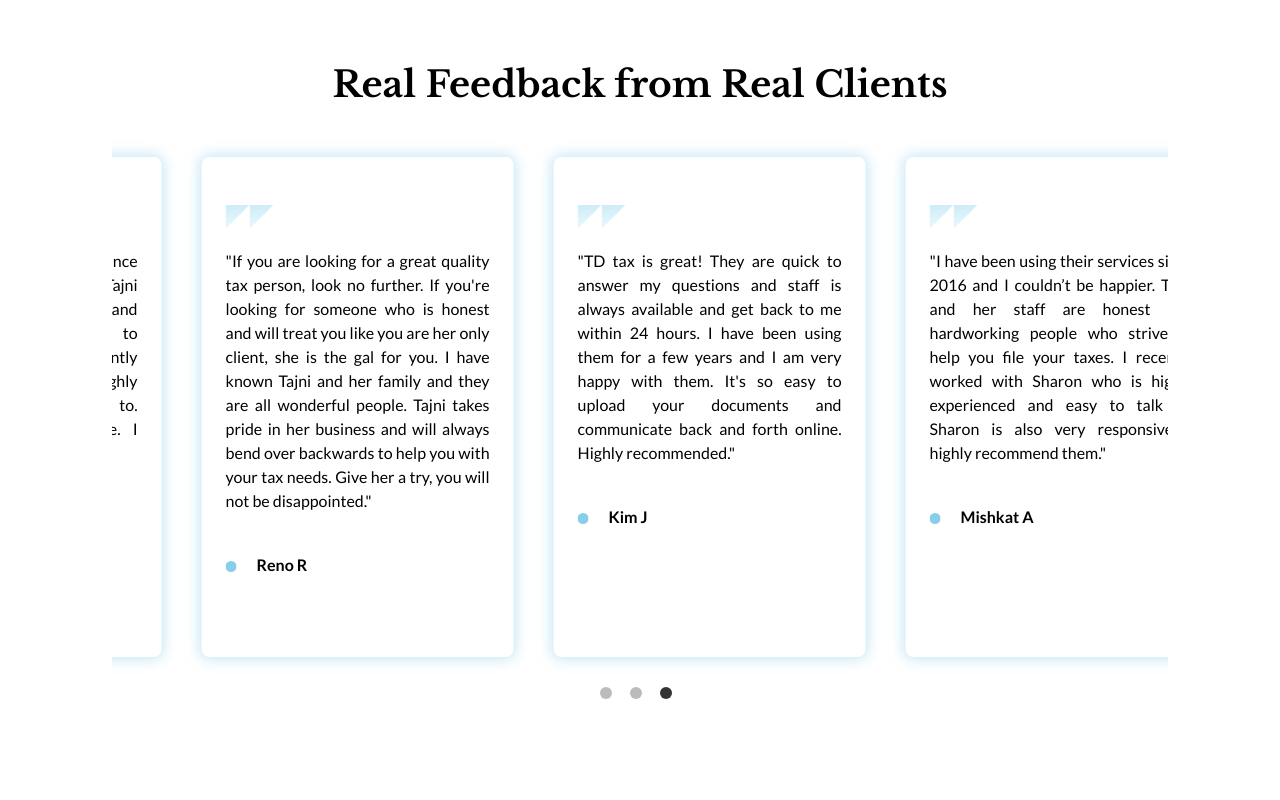
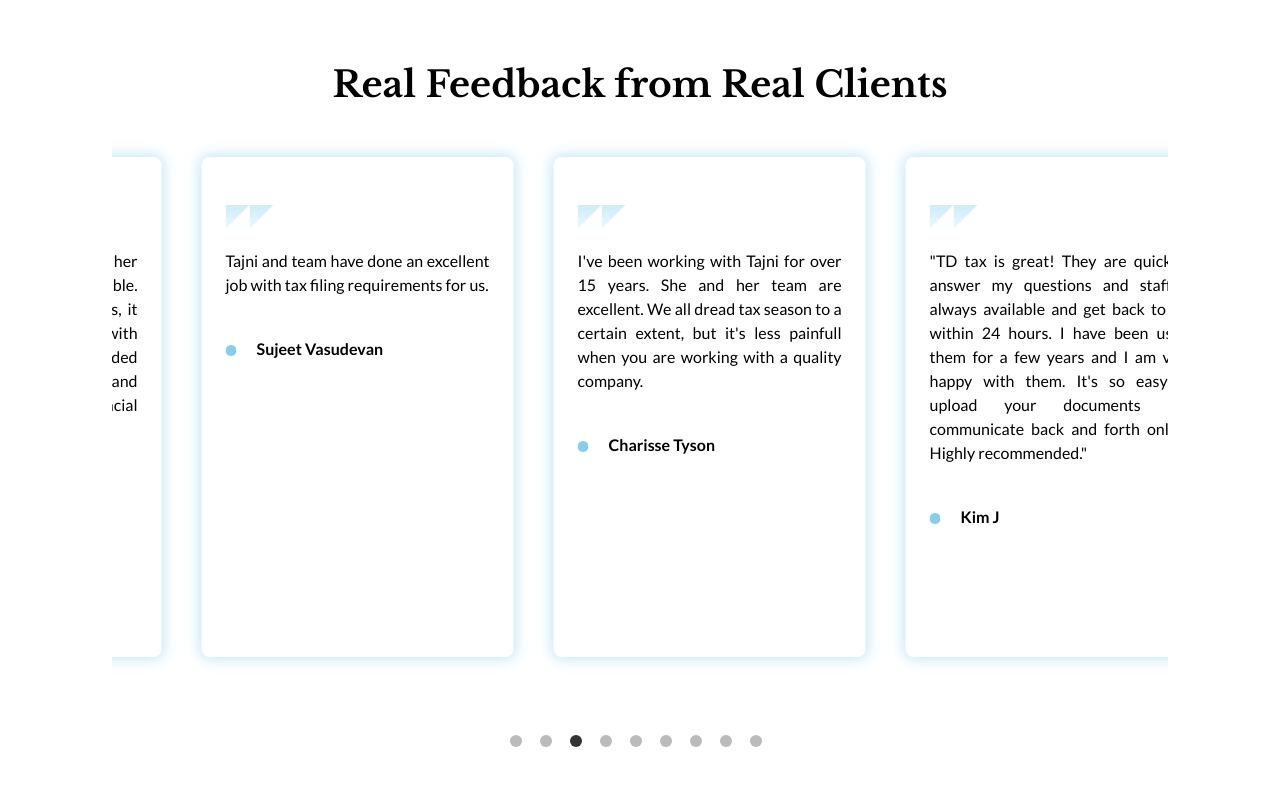
Before and after one commit to NikhilMourya/Boutique-Books, a React (Vite) app: page / in a window 1280 px wide. Shown: the part 3160-3960 px from the top of the page. Built offline with nearby package versions, Linux system fonts and the light colour scheme; a web font is replaced by a local one.

Commit message:
Update on 1 October Change

```diff
--- a/src/components/layouts/Header.jsx
+++ b/src/components/layouts/Header.jsx
@@ -13,7 +13,7 @@
   { text: 'About Us', href: '/about-us' },
   { text: 'Services', href: '/services' },
   { text: 'Our Methods', href: '/our-methods' },
-  { text: 'Blogs', href: 'https://blog.boutiquebooks.us/' },
+  { text: 'Blogs', href: 'https://substack.com/@boutiquebooks' },
   { text: 'Pricing', href: '/pricing' },
 ];
 
--- a/src/page/HomePage.jsx
+++ b/src/page/HomePage.jsx
@@ -47,46 +47,27 @@
 ];
 
 const testimonials = [
-// {
-//   title: 'Shellye Archambeau',
-//   subTitle: '',
-//   feedback: 'The Team is Great to work with!'
-// },
-// {
-//   title: 'San Benito Bene',
-//   subTitle: '',
-//   feedback: 'Highly Recommend! Tajni and her team are trustworthy and reliable. When I started my small business, it was daunting having to comply with so many regulations. Tajni provided me with professional guidance and set me up with a clear financial structure.'
-// },
-// {
-//   title: 'Sujeet Vasudevan',
-//   subTitle: '',
-//   feedback: 'Tajni and team have done an excellent job with tax filing requirements for us.'
-// },
-// {
-//   title: 'Charisse Tyson',
-//   subTitle: '',
-//   feedback: "I've been working with Tajni for over 15 years. She and her team are excellent. We all dread tax season to a certain extent, but it's less painfull when you are working with a quality company."
-// },
-// {
-//   title: '',
-//   subTitle: '',
-//   feedback: ''
-// },
-// {
-//   title: '',
-//   subTitle: '',
-//   feedback: ''
-// },
-// {
-//   title: '',
-//   subTitle: '',
-//   feedback: ''
-// },
-// {
-//   title: '',
-//   subTitle: '',
-//   feedback: ''
-// },
+  {
+    title: 'Shellye Archambeau',
+    subTitle: '',
+    feedback: 'The Team is Great to work with!'
+  },
+  {
+    title: 'San Benito Bene',
+    subTitle: '',
+    feedback: 'Highly Recommend! Tajni and her team are trustworthy and reliable. When I started my small business, it was daunting having to comply with so many regulations. Tajni provided me with professional guidance and set me up with a clear financial structure.'
+  },
+  {
+    title: 'Sujeet Vasudevan',
+    subTitle: '',
+    feedback: 'Tajni and team have done an excellent job with tax filing requirements for us.'
+  },
+  {
+    title: 'Charisse Tyson',
+    subTitle: '',
+    feedback: "I've been working with Tajni for over 15 years. She and her team are excellent. We all dread tax season to a certain extent, but it's less painfull when you are working with a quality company."
+  },
+
   {
     title: 'Kim J',
     subTitle: '',
@@ -95,14 +76,23 @@
   {
     title: 'Mishkat A',
     subTitle: '',
-    feedback: '"I have been using their services since 2016 and I couldn’t be happier. Tajni and her staff are honest and hardworking people who strive to help you file your taxes. I recently worked with Sharon who is highly experienced and easy to talk to. Sharon is also very responsive. I highly recommend them."'
+    feedback: "I have been using their services since 2016 and I couldn't be happier. Tajni and her staff are honest and hardworking people who strive to help you file your taxes. I recently worked with Sharon who is highly experienced and easy to talk to. Sharon is also very responsive. I highly recommend them."
   },
   {
     title: 'Reno R',
     subTitle: '',
     feedback: '"If you are looking for a great quality tax person, look no further. If you\'re looking for someone who is honest and will treat you like you are her only client, she is the gal for you. I have known Tajni and her family and they are all wonderful people. Tajni takes pride in her business and will always bend over backwards to help you with your tax needs. Give her a try, you will not be disappointed."'
+  },
+  {
+    title:"Alisse Winn",
+    subTitle:"",
+    feedback:"Needed major help with huge accounting book issues. TD came in and worked miracles.  I am so blessed to have her work with me on this project.  She didn't get overwhelmed. And was able to get everything fixed and up and running.  USE TD TAX for anything!!! You won't be disappointed"
+  },
+  {
+    title:"Alexis R",
+    subsTitle:"",
+    feedback:"Tajni & her team (especially Raquel) are amazing. I used to HATE having to deal with my company's books & payroll. It is so hard to find someone reliable who knows their stuff inside and out. Tajni knows her stuff! She has a way of making you feel so reassured & confident that everything is being tracked correctly. Raquel has payroll done so quickly it amazes me! If you never want to stress over your books or payroll, leave it to these girls! They're worth it."
   }
-
 ]
 
 const profiles = data.map((item, index) => (
@@ -116,6 +106,7 @@
     slidesToShow: 3,
     slidesToScroll: 1,
     autoplay: true,
+    arrow:true,
     autoplaySpeed: 3000,
     responsive: [
       {
@@ -299,7 +290,7 @@
             </p>
           </div>
           <div className="my-4 p-3 flex gap-5 justify-center items-center">
-            <Link to="/conatct-us">
+            <Link to="/contact">
               <button className="px-7 p-2 border-black border text-black rounded-full text-md">
                 Learn More
               </button></Link>
@@ -447,7 +438,7 @@
                                 Expenses <span>$95,200</span>
                               </h3>
                             </div>
-                            <Link to="/contact-us">
+                            <Link to="/contact">
                               <button className="md:px-7 p-2 bg-gray-700 text-white rounded-full">
                                 <div className="flex gap-3 flex-row ">
 
--- a/src/page/PricingPage.jsx
+++ b/src/page/PricingPage.jsx
@@ -7,6 +7,7 @@
 import P3 from '../assets/images/pricing/P3-Icon.png';
 import PlaceholderLogo from '../assets/images/pricing/placeholderLogo.png';
 import H1 from '../components/H1';
+import { Link } from 'react-router-dom';
 
 gsap.registerPlugin(ScrollTrigger);
 
@@ -272,9 +273,12 @@
             </span>
             /mo billed annually
           </p>
+          <Link to="/contact" >
             <button className="bg-primary w-full self-end text-2xl py-2 rounded-lg">
               Contact Us
             </button>
+          </Link>
+
         </div>
         <div className="card p-10 grid gap-y-5 items-center text-left md:gap-y-0 shadow-md border border-primary/40 shadow-primary rounded-3xl min-h-[400px]">
           <h3 className="font-semibold text-2xl">Premium Plan</h3>
@@ -327,9 +331,11 @@
               {price(getBookkeepingCost(priceRange, true))}
             </span>
           </p>
+          <Link to="/contact" >
             <button className="bg-primary w-full self-end text-2xl py-2 rounded-lg">
               Contact Us
             </button>
+          </Link>
         </div>
         <div className="card p-10 grid gap-y-5 items-center text-left md:gap-y-0 shadow-md border border-primary/40 shadow-primary rounded-3xl min-h-[400px]">
           <h3 className="font-semibold text-2xl">Elite Plan</h3>
@@ -339,9 +345,11 @@
           <p className="self-end">
             <span className="text-2xl font-bold">Custom Pricing</span>
           </p>
+          <Link to="/contact" >
             <button className="bg-primary w-full self-end text-2xl py-2 rounded-lg">
               Contact Us
-          </button>
+            </button></Link>
+
         </div>
       </section>
 
```
Lines whose indentation alone changed are shown as unchanged.
